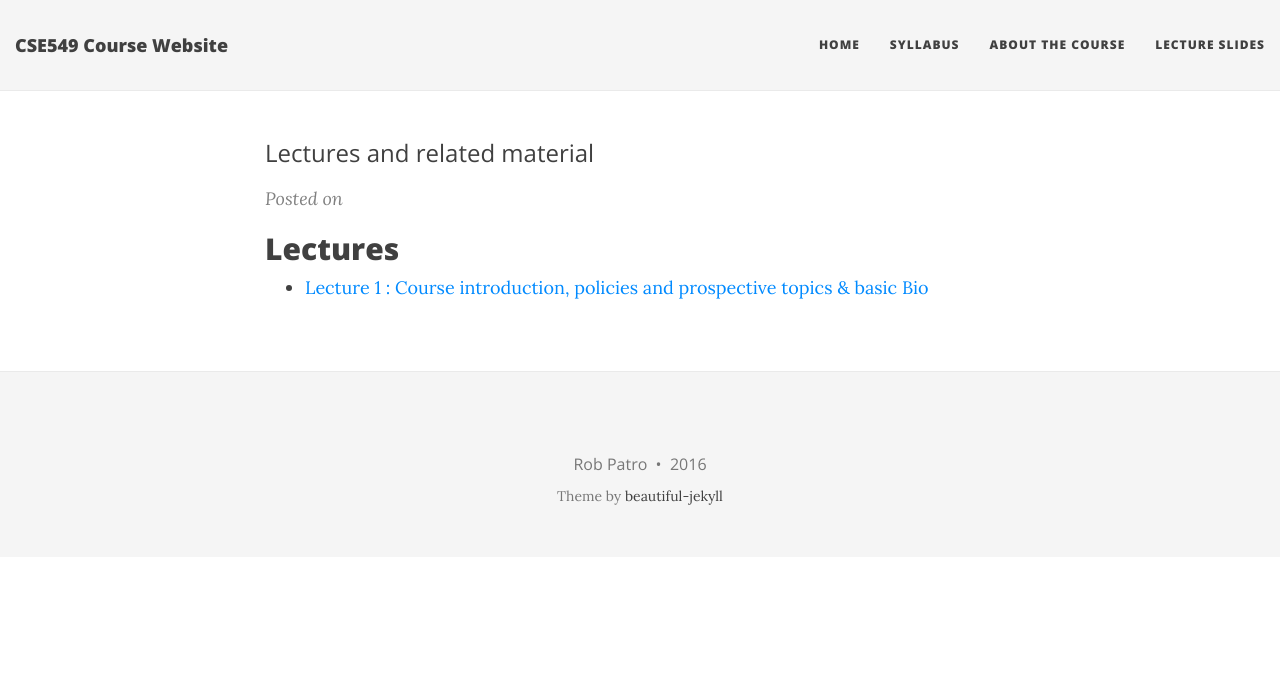
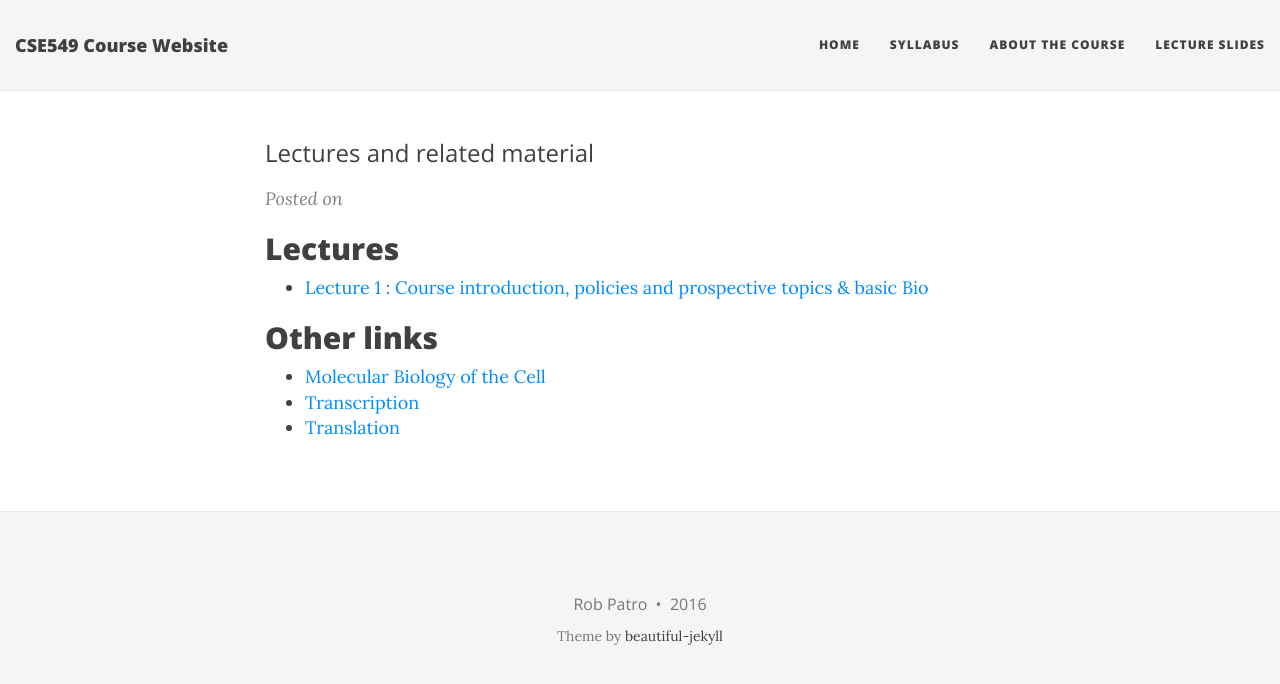
Before and after one commit to rob-p/CSE549F16, a Jekyll site: the page built from lectures.md, in a window 1280 px wide. Shown: the top 684 px of the page. Built offline with Jekyll 4.4.1, drawn with Linux system fonts in a browser that asks for light colours; nearby versions of some CDN libraries.

Commit message:
Updated lectures.md

```diff
--- a/lectures.md
+++ b/lectures.md
@@ -8,5 +8,9 @@ subtitle: Lectures and related material
 
  * [Lecture 1 : Course introduction, policies and prospective topics & basic Bio][1]
 
+## Other links
+ * [Molecular Biology of the Cell](http://osp.mans.edu.eg/tmahdy/surgeons/ebooks/Books/Alberts%20-%20Molecular%20Biology%20of%20the%20Cell.pdf)
+ * [Transcription](https://www.dnalc.org/resources/3d/12-transcription-basic.html)
+ * [Translation](https://www.dnalc.org/resources/3d/15-translation-basic.html)
 
 [1]:{{ site.url }}/lectures/Lec01.pdf
```
